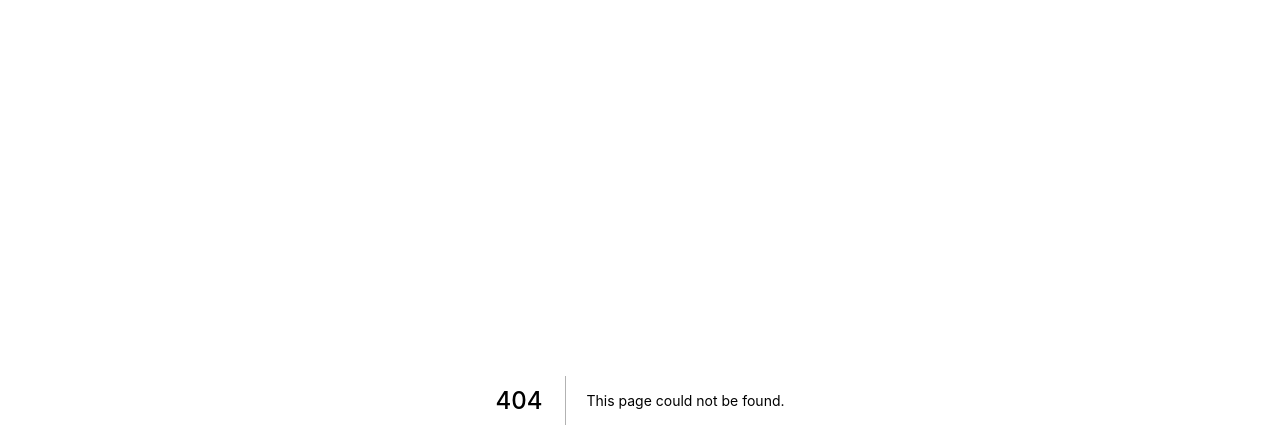
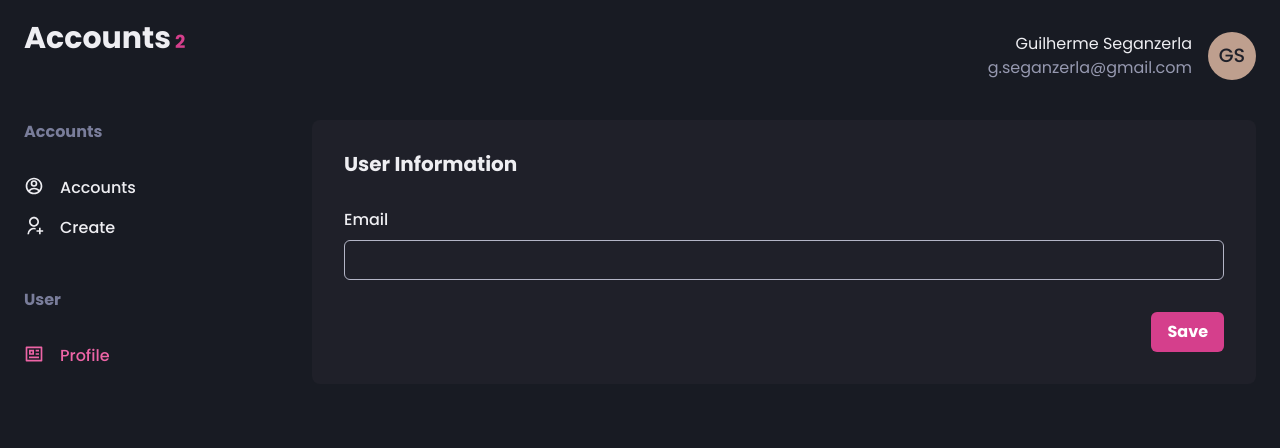
Before and after one commit to gseganzerla/accounts2-front, a Next.js app: page /users/profile in a window 1280 px wide. Before the commit this address had no page. Shown: the top 448 px of the page. Built offline with nearby package versions, Linux system fonts and the light colour scheme.

Commit message:
user profile

```diff
--- a/src/components/Sidebar/SidebarNav.tsx
+++ b/src/components/Sidebar/SidebarNav.tsx
@@ -1,5 +1,5 @@
 import { Stack } from '@chakra-ui/react'
-import { RiAccountCircleLine, RiUserAddLine } from 'react-icons/ri'
+import { RiAccountCircleLine, RiProfileLine, RiUserAddLine, RiUserLine } from 'react-icons/ri'
 import { NavLink } from './NavLink'
 import { NavSection } from './NavSection'
 
@@ -14,11 +14,11 @@ export function SidebarNav() {
           Create
         </NavLink>
       </NavSection>
-      {/* <NavSection title="User">
-        <NavLink href="/forms" icon={RiInputMethodLine}>
+      <NavSection title="User">
+        <NavLink href="/users/profile" icon={RiProfileLine}>
           Profile
         </NavLink>
-      </NavSection> */}
+      </NavSection>
     </Stack>
   )
 }
--- /dev/null
+++ b/src/pages/users/profile.tsx
@@ -0,0 +1,22 @@
+import { Button, Heading, Stack } from '@chakra-ui/react'
+import { Input } from '../../components/Form/Input'
+import { Page } from '../../components/Page'
+import { StackedButtonGroup } from '../../components/StackedButtonGroup'
+
+export default function Profile() {
+  return (
+    <Page>
+      <>
+        <Heading size="md">User Information</Heading>
+
+        <Stack mt="8">
+          <Input name="email" label="Email" type="email" />
+        </Stack>
+
+        <StackedButtonGroup>
+          <Button type="submit">Save</Button>
+        </StackedButtonGroup>
+      </>
+    </Page>
+  )
+}
```
